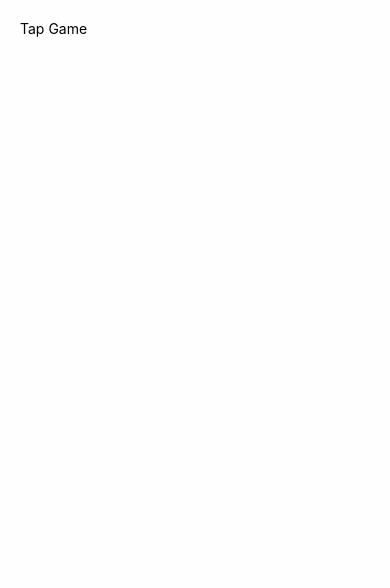
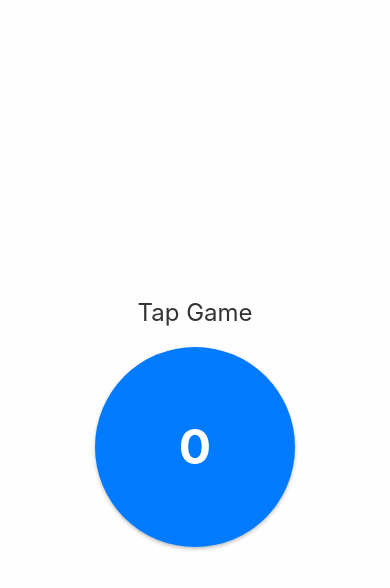
Before and after one commit to jesselsookha/tap-game, a React Native app: screen / in a window 390 px wide. Shown: the top 588 px of the page. Built offline with nearby package versions, Linux system fonts and the light colour scheme.

Commit message:
code st 1 tap btn n state

```diff
--- a/App.tsx
+++ b/App.tsx
@@ -1,10 +1,19 @@
 import { useState } from 'react';
-import { View, Text, StyleSheet } from 'react-native';
+import { View, Text, StyleSheet, TouchableOpacity } from 'react-native';
 
 function App() {
-  return(
+  const [taps, setTaps] = useState<number>(0);
+
+  const handleTap = () => {
+    setTaps(taps + 1);
+  };
+
+  return (
     <View style={styles.container}>
-      <Text>Tap Game</Text>
+      <Text style={styles.title}>Tap Game</Text>
+      <TouchableOpacity style={styles.button} onPress={handleTap}>
+        <Text style={styles.buttonText}>{taps}</Text>
+      </TouchableOpacity>
     </View>
   );
 }
@@ -14,7 +23,31 @@ const styles = StyleSheet.create({
     flex: 1,
     backgroundColor: '#fefefe',
     padding: 20,
+    justifyContent: 'center',
+    alignItems: 'center',
+  },
+  title: {
+    fontSize: 24,
+    marginBottom: 20,
     color: '#333',
+  },
+  button: {
+    width: 200,
+    height: 200,
+    borderRadius: 100,
+    backgroundColor: '#007bff',
+    justifyContent: 'center',
+    alignItems: 'center',
+    elevation: 5,
+    shadowColor: '#000',
+    shadowOffset: { width: 0, height: 2 },
+    shadowOpacity: 0.25,
+    shadowRadius: 3.84,
+  },
+  buttonText: {
+    fontSize: 48,
+    color: '#fff',
+    fontWeight: 'bold',
   },
 });
 
```
